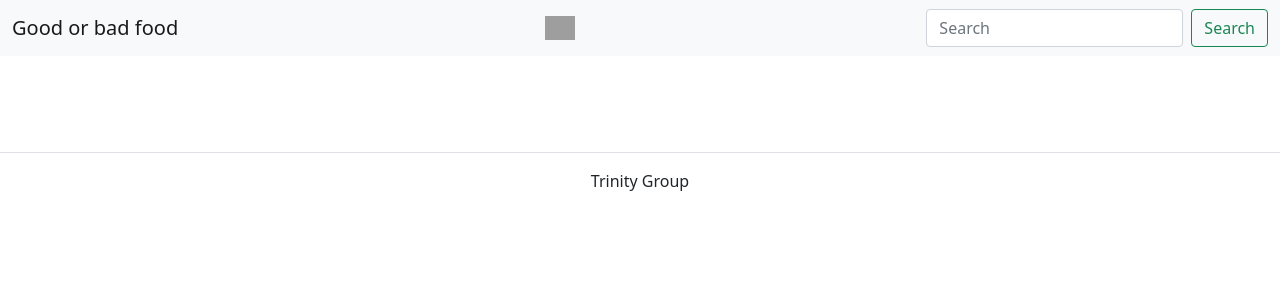
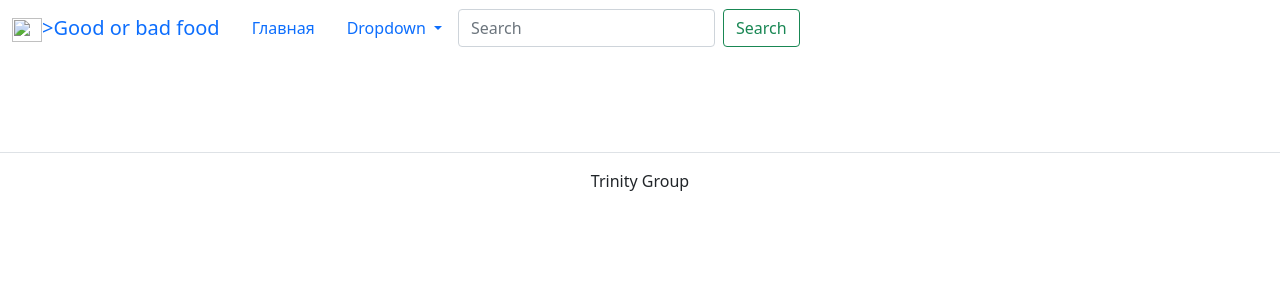
Before and after one commit to Royal-Aver/good_or_bad_food, a Django app: template good_or_bad_food/templates/base.html in a window 1280 px wide. Shown: the top 300 px of the page. Run offline with Django 4.2, Linux system fonts and the light colour scheme; the template is opened without the code that fills it, so the values that code supplies are empty; some libraries are stand-ins or nearby versions; grey boxes are pictures that could not be loaded.

Commit message:
Add carousel in index, and refresh header

```diff
--- a/good_or_bad_food/templates/includes/header.html
+++ b/good_or_bad_food/templates/includes/header.html
@@ -1,27 +1,36 @@
 {% load static %}
 <header>
-    <nav class="navbar navbar-light bg-light">
+  <nav class="navbar navbar-expand-sm bg-body-tertiary">
       <div class="container-fluid">
-          <a class="navbar-brand">Good or bad food</a>
         {% comment "header" %} Добавить лого {% endcomment %}
-          <img src="..." alt="" width="30" height="24" class="d-inline-block align-text-top">
+        <a class="navbar-brand" href="#"><img src="#" width="30" height="24" class="d-inline-block ">>Good or bad food</a>
+        <button class="navbar-toggler" type="button" data-bs-toggle="collapse" data-bs-target="#navbarSupportedContent" aria-controls="navbarSupportedContent" aria-expanded="false" aria-label="Toggle navigation">
+          <span class="navbar-toggler-icon"></span>
+        </button>
+        <div class="collapse navbar-collapse" id="navbarSupportedContent">
+          <ul class="nav  nav-pills">
+            <li class="nav-item">
+              <a class="nav-link {% if view_name == 'blog:index' %} active {% endif %}" aria-current="page" href="{% url 'food:index' %}">Главная</a>
+            </li>
+            <li class="nav-item dropdown">
+              <a class="nav-link dropdown-toggle" href="#" role="button" data-bs-toggle="dropdown" aria-expanded="false">
+                Dropdown
+              </a>
+              <ul class="dropdown-menu">
+                <li><a class="dropdown-item" href="#">Action</a></li>
+                <li><a class="dropdown-item" href="#">Another action</a></li>
+                <li><hr class="dropdown-divider"></li>
+                <li><a class="dropdown-item" href="#">Something else here</a></li>
+              </ul>
+            </li>
+          </ul>
            {% comment "header" %} Доработать форму поиска, переписать ее в формате BS5 {% endcomment %}
            <form class="d-flex">
+          <form class="d-flex" role="search">
             <input class="form-control me-2" type="search" placeholder="Search" aria-label="Search">
             <button class="btn btn-outline-success" type="submit">Search</button>
           </form>
         </div>
-        <div class="container-fluid">
-            <div class="collapse navbar-collapse" id="navbarNavDropdown">
-                <ul class="navbar-nav">
-                  <li class="nav-item">
-                    <a class="nav-link active" aria-current="page" href="{% url 'food:index' %}">Home</a>
-                  </li>
-                  <li class="nav-item">
-                     <a class="nav-link" href="{% url 'food:category_product' slug %}">Categories</a>
-                  </li>
-                </ul>
-              </div>
       </div>
     </nav>
 </header>
```
Also changed, not shown: good_or_bad_food/templates/food/index.html (+28 -3 lines), good_or_bad_food/db.sqlite3, good_or_bad_food/food/migrations/0002_alter_product_image.py (added). Lines whose indentation alone changed are shown as unchanged.
